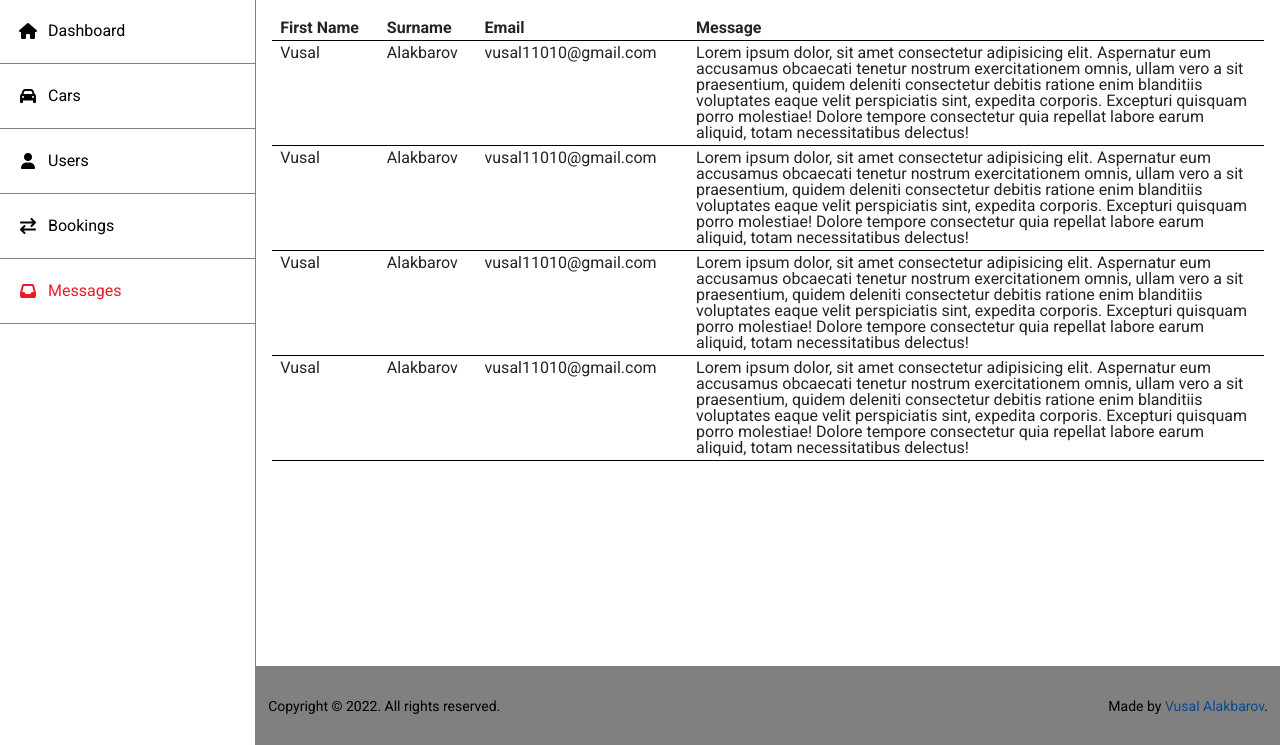
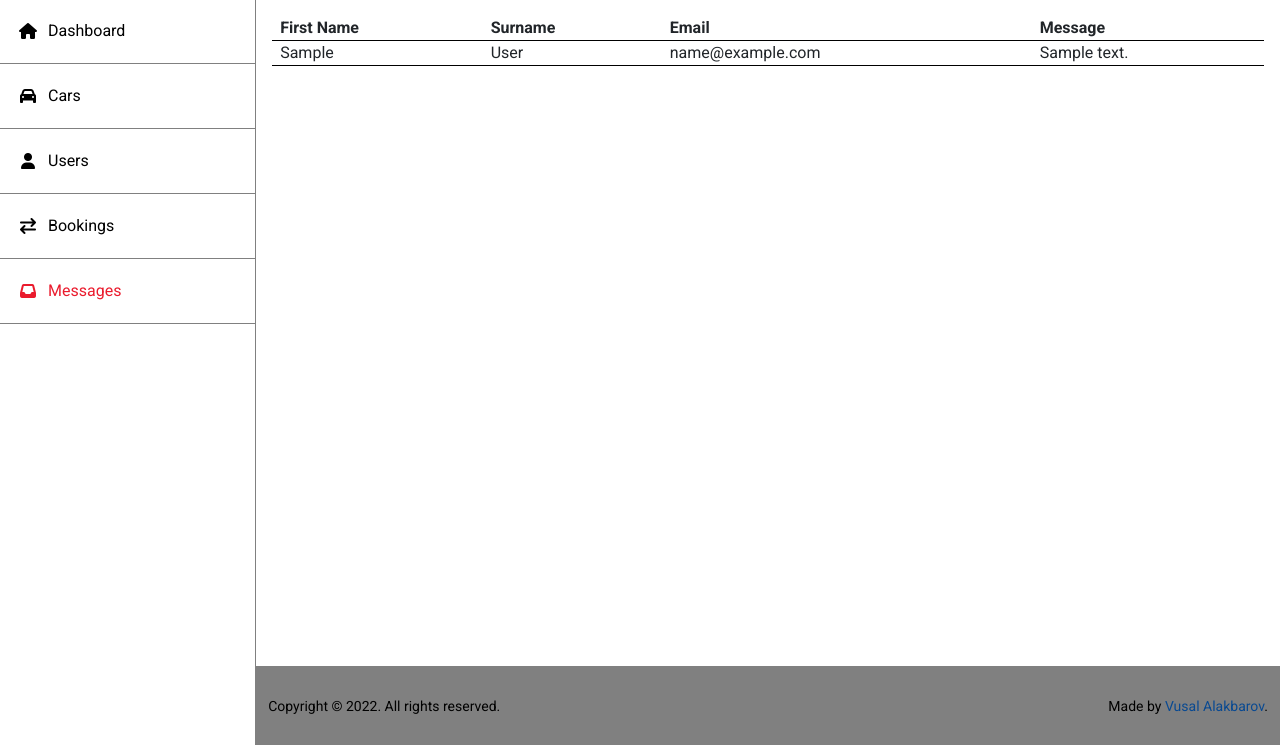
Before and after one commit to iamvusalalakbarov/cars, a PHP site: page /index.php?page=messages in a window 1280 px wide. Shown: the part 55-800 px from the top of the page. Run offline with PHP 8.4, Linux system fonts and the light colour scheme; tables that the repository leaves empty or names only in its code hold one stand-in row (values such as "Sample post"); some libraries are stand-ins or nearby versions.

Commit message:
Readed values from messages table to messages page

```diff
--- a/Manager Side/messages.php
+++ b/Manager Side/messages.php
@@ -1,3 +1,9 @@
+<?php
+
+$messages = $db->query("SELECT * FROM messages")->fetchAll(PDO::FETCH_ASSOC);
+
+?>
+
 <section class="messages">
             <table>
                 <thead>
@@ -9,30 +15,14 @@
                     </tr>
                 </thead>
                 <tbody>
-                    <tr>
-                        <td>Vusal</td>
-                        <td>Alakbarov</td>
-                        <td>vusal11010@gmail.com</td>
-                        <td><p>Lorem ipsum dolor, sit amet consectetur adipisicing elit. Aspernatur eum accusamus obcaecati tenetur nostrum exercitationem omnis, ullam vero a sit praesentium, quidem deleniti consectetur debitis ratione enim blanditiis voluptates eaque velit perspiciatis sint, expedita corporis. Excepturi quisquam porro molestiae! Dolore tempore consectetur quia repellat labore earum aliquid, totam necessitatibus delectus!</p></td>
-                    </tr>
-                    <tr>
-                        <td>Vusal</td>
-                        <td>Alakbarov</td>
-                        <td>vusal11010@gmail.com</td>
-                        <td><p>Lorem ipsum dolor, sit amet consectetur adipisicing elit. Aspernatur eum accusamus obcaecati tenetur nostrum exercitationem omnis, ullam vero a sit praesentium, quidem deleniti consectetur debitis ratione enim blanditiis voluptates eaque velit perspiciatis sint, expedita corporis. Excepturi quisquam porro molestiae! Dolore tempore consectetur quia repellat labore earum aliquid, totam necessitatibus delectus!</p></td>
-                    </tr>
-                    <tr>
-                        <td>Vusal</td>
-                        <td>Alakbarov</td>
-                        <td>vusal11010@gmail.com</td>
-                        <td><p>Lorem ipsum dolor, sit amet consectetur adipisicing elit. Aspernatur eum accusamus obcaecati tenetur nostrum exercitationem omnis, ullam vero a sit praesentium, quidem deleniti consectetur debitis ratione enim blanditiis voluptates eaque velit perspiciatis sint, expedita corporis. Excepturi quisquam porro molestiae! Dolore tempore consectetur quia repellat labore earum aliquid, totam necessitatibus delectus!</p></td>
-                    </tr>
-                    <tr>
-                        <td>Vusal</td>
-                        <td>Alakbarov</td>
-                        <td>vusal11010@gmail.com</td>
-                        <td><p>Lorem ipsum dolor, sit amet consectetur adipisicing elit. Aspernatur eum accusamus obcaecati tenetur nostrum exercitationem omnis, ullam vero a sit praesentium, quidem deleniti consectetur debitis ratione enim blanditiis voluptates eaque velit perspiciatis sint, expedita corporis. Excepturi quisquam porro molestiae! Dolore tempore consectetur quia repellat labore earum aliquid, totam necessitatibus delectus!</p></td>
-                    </tr>
+                    <?php foreach ($messages as $message): ?>
+                        <tr>
+                            <td><?php echo $message["firstname"]; ?></td>
+                            <td><?php echo $message["surname"]; ?></td>
+                            <td><?php echo $message["email"]; ?></td>
+                            <td><p><?php echo $message["message"]; ?></p></td>
+                        </tr>
+                    <?php endforeach; ?>
                 </tbody>
             </table>
         </section>
```
